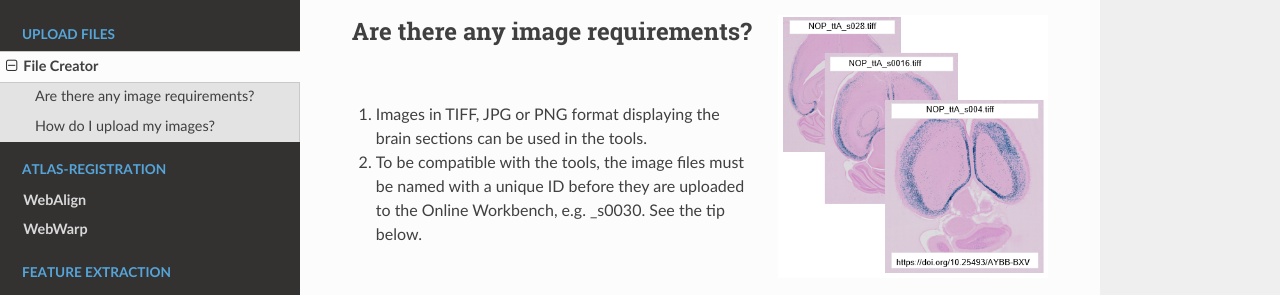
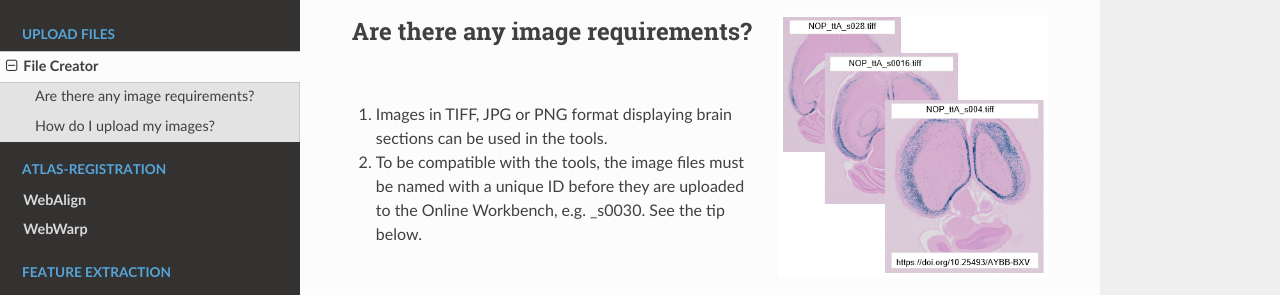
Before and after one commit to Neural-Systems-at-UIO/QUINT_webtools, a Sphinx documentation site: the page built from docs/CreateBrain.rst, in a window 1280 px wide and 900 px high. Shown: the part 265-560 px from the top of the window. Built offline with Sphinx 7.4.7 and the Read the Docs theme 2.0.0, drawn with Linux system fonts in a browser that asks for light colours.

Commit message:
Update CreateBrain.rst

```diff
--- a/docs/CreateBrain.rst
+++ b/docs/CreateBrain.rst
@@ -12,7 +12,7 @@ Are there any image requirements?
 ----------------------------------
 
 
-1. Images in TIFF, JPG or PNG format displaying the brain sections can be used in the tools.
+1. Images in TIFF, JPG or PNG format displaying brain sections can be used in the tools.
 2. To be compatible with the tools, the image files must be named with a unique ID before they are uploaded to the Online Workbench, e.g. _s0030. See the tip below.
 
 .. tip::
```
